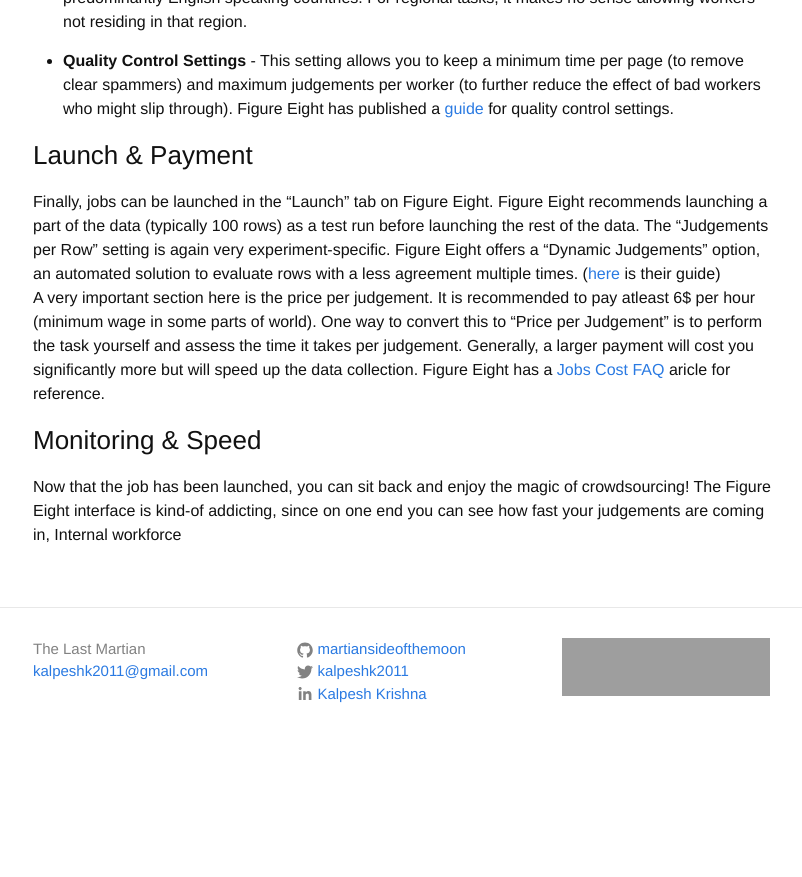
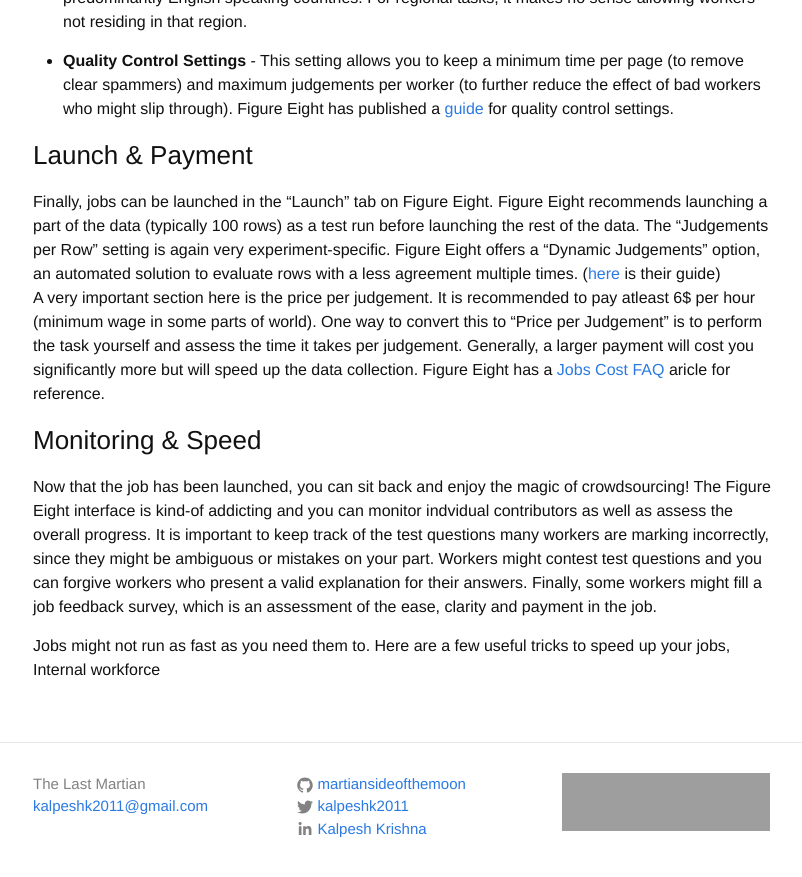
Before and after one commit to martiansideofthemoon/martiansideofthemoon.github.io, a Jekyll site: the page built from _posts/2018-06-02-crowd-sourcing.markdown, in a window 1280 px wide and 900 px high, scrolled down 2563 px. Shown: the top 877 px of the window, without its empty margins (237-1039 px from the left). Built offline with Jekyll 4.4.1, drawn with Linux system fonts in a browser that asks for light colours; comment, search, counter and statistics services are not loaded; before the commit the page ends 3328 px from its top, so only the background shows below that; grey boxes are pictures that could not be loaded.

Commit message:
Update 2018-06-02-crowd-sourcing.markdown

```diff
--- a/_posts/2018-06-02-crowd-sourcing.markdown
+++ b/_posts/2018-06-02-crowd-sourcing.markdown
@@ -57,5 +57,7 @@ A very important section here is the price per judgement. It is recommended to p
 
 ### Monitoring & Speed
 
-Now that the job has been launched, you can sit back and enjoy the magic of crowdsourcing! The Figure Eight interface is kind-of addicting, since on one end you can see how fast your judgements are coming in,
+Now that the job has been launched, you can sit back and enjoy the magic of crowdsourcing! The Figure Eight interface is kind-of addicting and you can monitor indvidual contributors as well as assess the overall progress. It is important to keep track of the test questions many workers are marking incorrectly, since they might be ambiguous or mistakes on your part. Workers might contest test questions and you can forgive workers who present a valid explanation for their answers. Finally, some workers might fill a job feedback survey, which is an assessment of the ease, clarity and payment in the job.
+
+Jobs might not run as fast as you need them to. Here are a few useful tricks to speed up your jobs,
 Internal workforce
```
